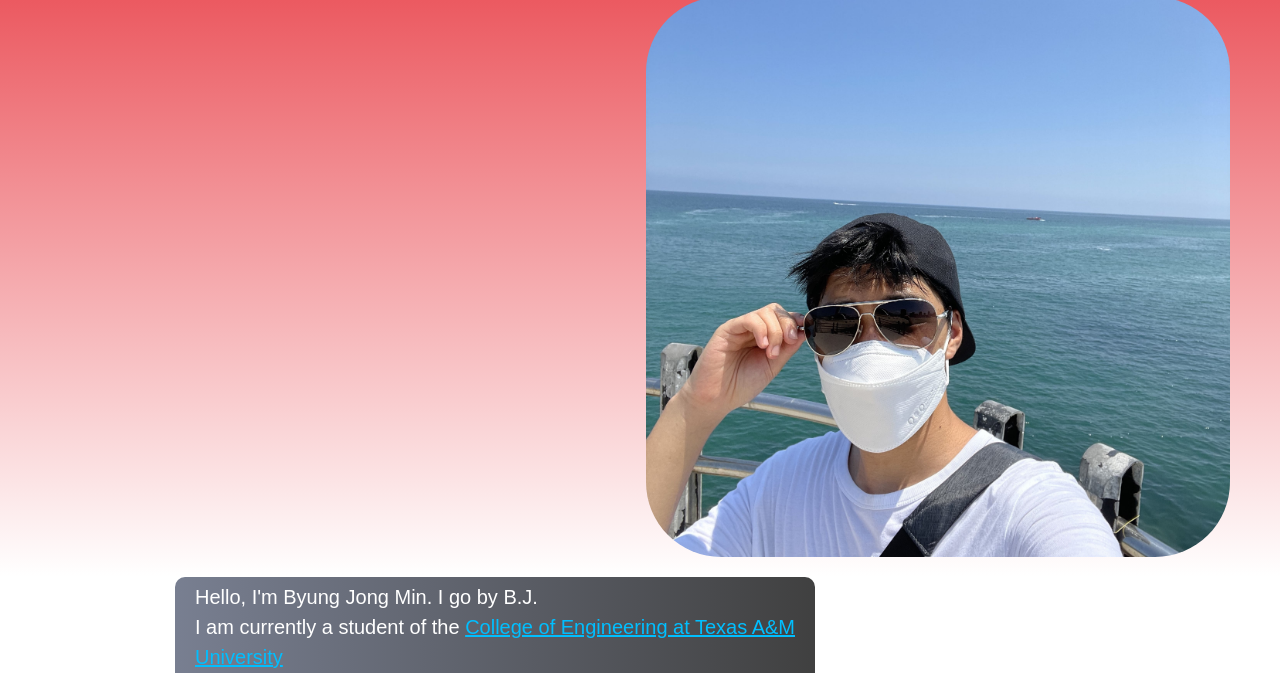
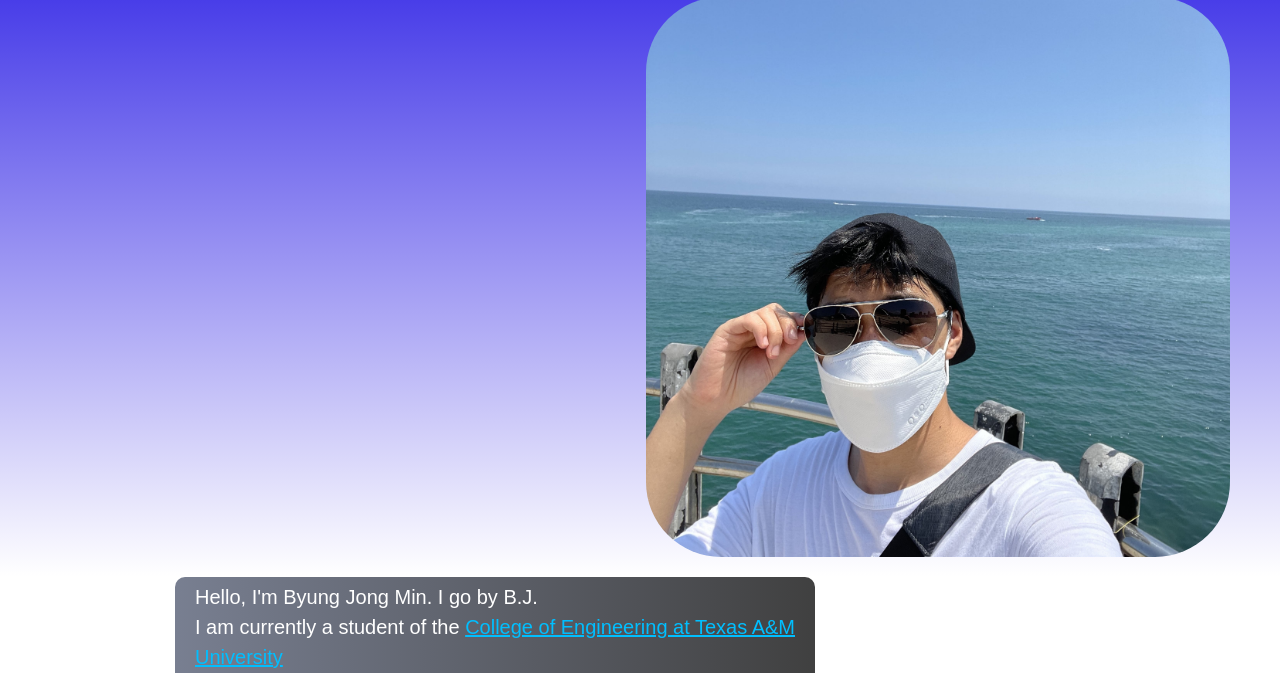
Before and after one commit to Byjong/CSCE412-Project5, a plain HTML site: page index.html in a window 1280 px wide. Shown: the part 159-832 px from the top of the page. Drawn offline with Linux system fonts and the light colour scheme.

Commit message:
video demo change

```diff
--- a/style1.css
+++ b/style1.css
@@ -5,7 +5,7 @@
 }
 
 body.index {
-    background: linear-gradient(to bottom, #E62C35, #FFFFFF 55% 100%);
+    background: linear-gradient(to bottom, #1608e2, #FFFFFF 55% 100%);
 }
 
 body.portfolio {
```
